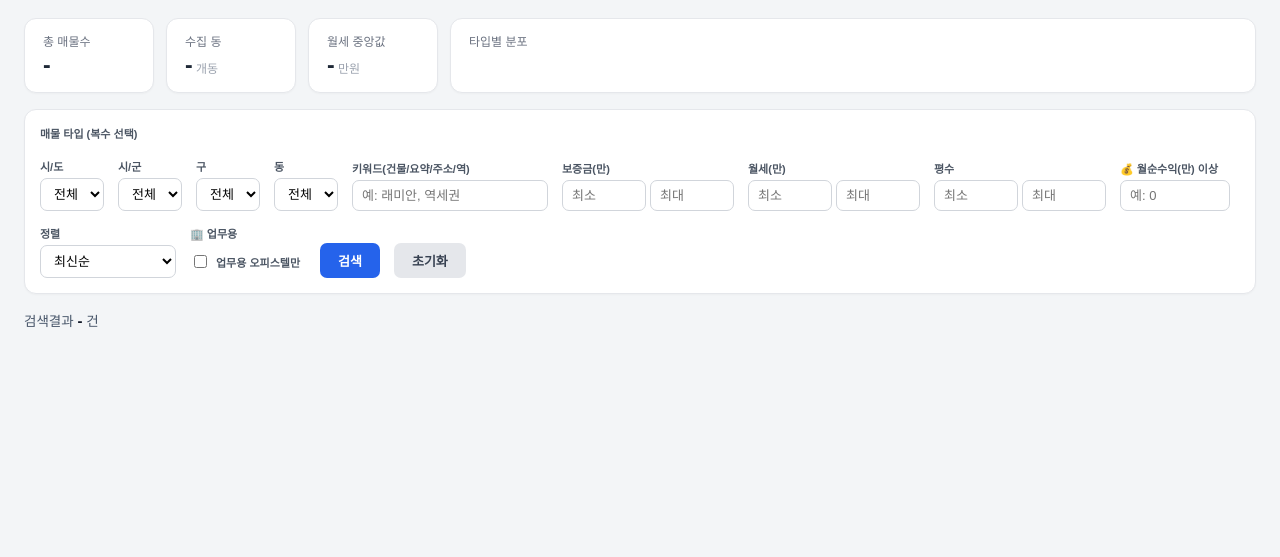
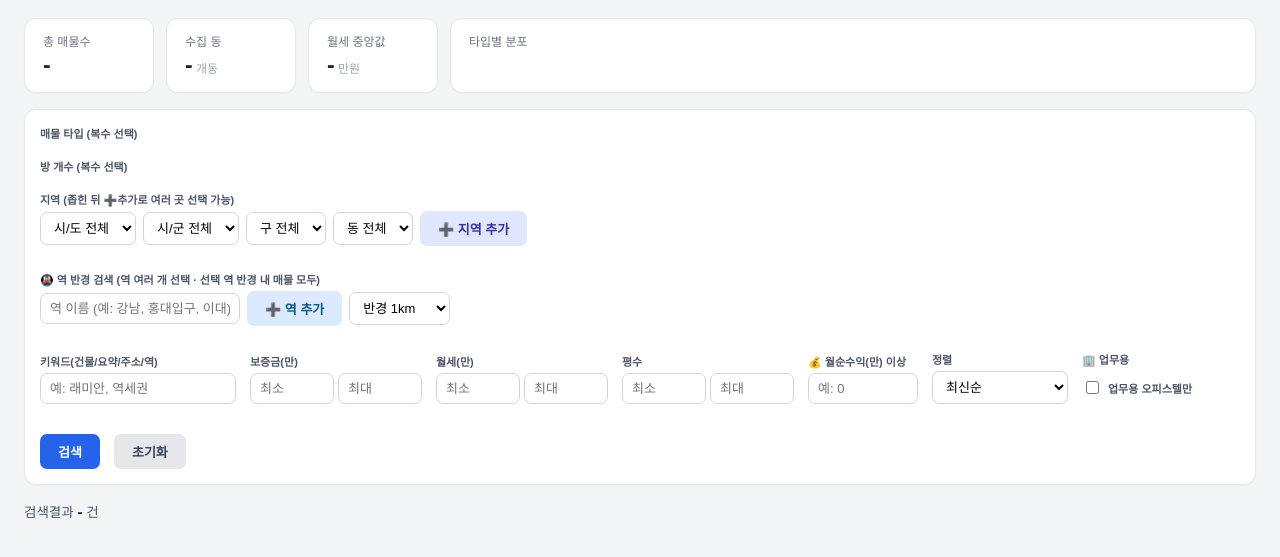
Before and after one commit to gunho30811/STA, a Flask app: template templates/gangnam.html in a window 1280 px wide. Shown: the part 132-689 px from the top of the page. Run offline with Flask 3, Linux system fonts and the light colour scheme; the template is opened without the code that fills it, so the values that code supplies are empty; the visitor is signed in with stand-in values (Sample User, id 1); some libraries are stand-ins or nearby versions.

Commit message:
feat(naver): 방 개수·역 반경·지역 다중선택 필터
- 방 개수(1/2/3/4룸+) 칩 다중선택 (rooms 컬럼)
- 역 반경 검색: 역 다중선택(589역 자동완성) + 반경(500m~3km) 선택 역들 반경 내 매물 union
  (매물 lat/lng ↔ 역 좌표 하버사인, subway.py 재사용). export에 lat/lng 재포함(66→72.8MB)
- 지역 다중선택: 셀렉트로 좁힌 뒤 ➕추가로 칩 누적, 여러 시도/구/동 union (칩 없이 단일선택도 유지)

Co-Authored-By: Claude Opus 4.8 (1M context) <noreply@anthropic.com>
Claude-Session: https://claude.ai/code/session_019UkMDMcA7shzgEZ1umNmL7

```diff
--- a/pipeline/naver/export_jsonl.py
+++ b/pipeline/naver/export_jsonl.py
@@ -14,12 +14,13 @@ import db
 OUT = os.path.join(BASE, "lab", "naver_listings.jsonl")
 
 # 뷰어가 실제 쓰는 컬럼만. 수도권 전 유형 115k라 파일이 커져(전컬럼 100MB+, GitHub 100MB 한도 초과),
-# 무거운·미사용 컬럼을 뺀다: url(article_no로 재구성), tags/lat/lng/road_address/agent_office/
+# 무거운·미사용 컬럼을 뺀다: url(article_no로 재구성), tags/road_address/agent_office/
 # floor_total/bathrooms/subway_walk/building_type(코드와 중복). → ~70MB 수준.
+# lat/lng는 '역 반경 검색'(선택 역 반경 내 매물, 하버사인)에 필요해 다시 포함(줄당 ~40B, +~5MB).
 COLS = (
     "article_no,building_name,building_type_code,"
     "sido,sigungu,dong,deposit,rent_monthly,maintenance_monthly,"
-    "area_exclusive_m2,floor_current,direction,rooms,"
+    "area_exclusive_m2,floor_current,direction,rooms,lat,lng,"
     "subway_station,subway_distance_m,jibun_address,summary,confirmed_at,agent_phone"
 )
 
--- a/templates/gangnam.html
+++ b/templates/gangnam.html
@@ -18,6 +18,10 @@
   .card .val small{font-size:12px;color:#9ca3af;font-weight:500}
   .typechips{display:flex;gap:6px;flex-wrap:wrap;margin-top:8px}
   .chip{font-size:11.5px;padding:3px 9px;border-radius:999px;background:#eef2ff;color:#3730a3;font-weight:700}
+  .selchips{display:flex;gap:6px;flex-wrap:wrap;margin-top:8px}
+  .selchip{display:inline-flex;align-items:center;gap:7px;font-size:12px;padding:4px 6px 4px 11px;border-radius:999px;background:#eef2ff;color:#3730a3;font-weight:700}
+  .selchip .rm{cursor:pointer;color:#818cf8;font-weight:800;font-size:14px;line-height:1;padding:0 3px}
+  .selchip.stn{background:#e0f2fe;color:#075985}.selchip.stn .rm{color:#38bdf8}
   .panel{background:#fff;border:1px solid #e5e7eb;border-radius:12px;padding:15px;margin-bottom:16px;box-shadow:0 1px 2px rgba(0,0,0,.03)}
   .filters{display:flex;gap:14px;flex-wrap:wrap;align-items:flex-end}
   .fg{display:flex;flex-direction:column;gap:4px}
@@ -96,11 +100,37 @@
       <label>매물 타입 (복수 선택)</label>
       <div class="typebtns" id="f-types"></div>
     </div>
+    <div class="fg" style="margin-bottom:13px">
+      <label>방 개수 (복수 선택)</label>
+      <div class="typebtns" id="f-rooms"></div>
+    </div>
+    <div class="fg" style="margin-bottom:13px">
+      <label>지역 (좁힌 뒤 ➕추가로 여러 곳 선택 가능)</label>
+      <div style="display:flex;gap:7px;flex-wrap:wrap;align-items:center">
+        <select id="f-sido" onchange="cascadeSido()"><option value="">시/도 전체</option></select>
+        <select id="f-sigun" onchange="cascadeSigun()"><option value="">시/군 전체</option></select>
+        <select id="f-gu" onchange="cascadeGu()"><option value="">구 전체</option></select>
+        <select id="f-dong"><option value="">동 전체</option></select>
+        <button type="button" class="btn" style="background:#e0e7ff;color:#3730a3" onclick="addRegion()">➕ 지역 추가</button>
+      </div>
+      <div id="region-chips" class="selchips"></div>
+    </div>
+    <div class="fg" style="margin-bottom:13px">
+      <label>🚇 역 반경 검색 (역 여러 개 선택 · 선택 역 반경 내 매물 모두)</label>
+      <div style="display:flex;gap:7px;flex-wrap:wrap;align-items:center">
+        <input id="f-station" list="station-list" placeholder="역 이름 (예: 강남, 홍대입구, 이대)" style="min-width:200px;padding:7px 9px;border:1px solid #d1d5db;border-radius:7px;font-size:13px">
+        <datalist id="station-list"></datalist>
+        <button type="button" class="btn" style="background:#dbeafe;color:#075985" onclick="addStation()">➕ 역 추가</button>
+        <select id="f-radius" style="padding:7px 9px;border:1px solid #d1d5db;border-radius:7px;font-size:13px">
+          <option value="500">반경 500m</option>
+          <option value="1000" selected>반경 1km</option>
+          <option value="2000">반경 2km</option>
+          <option value="3000">반경 3km</option>
+        </select>
+      </div>
+      <div id="station-chips" class="selchips"></div>
+    </div>
     <div class="filters">
-      <div class="fg"><label>시/도</label><select id="f-sido" onchange="cascadeSido()"><option value="">전체</option></select></div>
-      <div class="fg"><label>시/군</label><select id="f-sigun" onchange="cascadeSigun()"><option value="">전체</option></select></div>
-      <div class="fg"><label>구</label><select id="f-gu" onchange="cascadeGu()"><option value="">전체</option></select></div>
-      <div class="fg"><label>동</label><select id="f-dong"><option value="">전체</option></select></div>
       <div class="fg"><label>키워드(건물/요약/주소/역)</label><input id="f-kw" placeholder="예: 래미안, 역세권"></div>
       <div class="fg"><label>보증금(만)</label><div style="display:flex;gap:4px"><input type="number" id="f-depmin" placeholder="최소"><input type="number" id="f-depmax" placeholder="최대"></div></div>
       <div class="fg"><label>월세(만)</label><div style="display:flex;gap:4px"><input type="number" id="f-rentmin" placeholder="최소"><input type="number" id="f-rentmax" placeholder="최대"></div></div>
@@ -136,6 +166,10 @@
 <script>
 const TYPES = {APT:"아파트",OPST:"오피스텔",VL:"빌라",OR:"원룸",DDDGG:"단독/다가구",SG:"상가"};
 let selTypes = new Set();
+let selRooms = new Set();      // "1","2","3","4+"
+let selRegions = [];           // [{enc:"sido|sigun|gu|dong", label}]
+let selStations = [];          // ["강남역", ...]
+let STATIONS = new Set();      // 자동완성용 전체 역명
 let curItems = [];
 
 // 상세 모달 필드 그룹 (있는 값만 표시)
@@ -178,6 +212,16 @@ async function init(){
   const ss=document.getElementById('f-sido');
   sidos.forEach(s=>{const o=document.createElement('option');o.value=s;o.textContent=s;ss.appendChild(o);});
   cascadeSido();   // 시군구·동 목록 초기화
+  // 방 개수 칩(타입칩과 동일 패턴)
+  const rb=document.getElementById('f-rooms');
+  [["1","1룸"],["2","2룸"],["3","3룸"],["4+","4룸+"]].forEach(([code,label])=>{
+    const b=document.createElement('button');b.textContent=label;
+    b.onclick=()=>{b.classList.toggle('on'); selRooms.has(code)?selRooms.delete(code):selRooms.add(code);};
+    rb.appendChild(b);
+  });
+  // 역 반경 검색 자동완성 목록(수도권 589역)
+  STATIONS=new Set(f.stations||[]);
+  document.getElementById('station-list').innerHTML=[...STATIONS].map(s=>`<option value="${s}">`).join('');
   if(f.office!=null)document.getElementById('office-n').textContent='('+f.office.toLocaleString()+'건)';
 
   const s = await (await fetch('api/stats')).json();
@@ -206,13 +250,46 @@ function cascadeGu(){
   const sido=v('f-sido'), si=v('f-sigun'), gu=v('f-gu');
   _fill('f-dong',REGIONS.filter(r=>(!sido||r[0]===sido)&&(!si||r[1]===si)&&(!gu||r[2]===gu)).map(r=>r[3]));
 }
+// 지역 다중선택: 현재 셀렉트 선택(어느 depth든)을 칩으로 누적. 여러 시도/구/동 union.
+function addRegion(){
+  const parts=[v('f-sido'),v('f-sigun'),v('f-gu'),v('f-dong')];
+  if(!parts.some(Boolean))return;
+  const enc=parts.join('|'), label=parts.filter(Boolean).join(' ');
+  if(selRegions.some(r=>r.enc===enc))return;
+  selRegions.push({enc,label});renderRegionChips();
+}
+function renderRegionChips(){
+  document.getElementById('region-chips').innerHTML=selRegions.map((r,i)=>
+    `<span class="selchip">📍 ${r.label}<span class="rm" onclick="rmRegion(${i})">×</span></span>`).join('');
+}
+function rmRegion(i){selRegions.splice(i,1);renderRegionChips();}
+// 역 반경 검색: 역명 칩 누적(부분입력이면 목록에서 첫 매칭으로 보정).
+function addStation(){
+  let s=v('f-station'); if(!s)return;
+  if(!STATIONS.has(s)){
+    const hit=[...STATIONS].find(n=>n===s+'역'||n.includes(s));
+    if(!hit){alert('역 목록에 없습니다: '+s);return;}
+    s=hit;
+  }
+  if(!selStations.includes(s)){selStations.push(s);renderStationChips();}
+  document.getElementById('f-station').value='';
+}
+function renderStationChips(){
+  document.getElementById('station-chips').innerHTML=selStations.map((s,i)=>
+    `<span class="selchip stn">🚇 ${s}<span class="rm" onclick="rmStation(${i})">×</span></span>`).join('');
+}
+function rmStation(i){selStations.splice(i,1);renderStationChips();}
 async function search(page){
+  if(v('f-station'))addStation();          // 입력창에 남은 역명 자동 추가
   const p=new URLSearchParams();
   if(selTypes.size)p.set('types',[...selTypes].join(','));
-  if(v('f-sido'))p.set('sido',v('f-sido'));
-  if(v('f-sigun'))p.set('sigun',v('f-sigun'));
-  if(v('f-gu'))p.set('gu',v('f-gu'));
-  if(v('f-dong'))p.set('dongs',v('f-dong'));
+  selRooms.forEach(r=>p.append('rooms',r));
+  // 지역: 추가한 칩 + 현재 셀렉트 선택값(칩 없이도 단일선택 그대로 동작)
+  const casc=[v('f-sido'),v('f-sigun'),v('f-gu'),v('f-dong')].join('|');
+  if(casc!=='|||' && !selRegions.some(r=>r.enc===casc))p.append('region',casc);
+  selRegions.forEach(r=>p.append('region',r.enc));
+  // 역 반경: 선택 역들 + 반경(m)
+  if(selStations.length){selStations.forEach(s=>p.append('station',s));p.set('radius',v('f-radius'));}
   if(v('f-kw'))p.set('keyword',v('f-kw'));
   if(v('f-depmin'))p.set('deposit_min',v('f-depmin'));
   if(v('f-depmax'))p.set('deposit_max',v('f-depmax'));
@@ -315,12 +392,16 @@ function closeM(){document.getElementById('overlay').classList.remove('on');}
 document.addEventListener('keydown',e=>{if(e.key==='Escape')closeM();});
 function resetF(){
   selTypes.clear();document.querySelectorAll('#f-types button').forEach(b=>b.classList.remove('on'));
+  selRooms.clear();document.querySelectorAll('#f-rooms button').forEach(b=>b.classList.remove('on'));
+  selRegions=[];renderRegionChips();selStations=[];renderStationChips();
   document.querySelectorAll('.panel input').forEach(i=>i.value='');
   document.getElementById('f-sido').value='';cascadeSido();   // 시군구·동 원복
+  document.getElementById('f-radius').value='1000';
   document.getElementById('f-sort').value='recent';
   search(1);
 }
 document.getElementById('f-kw').addEventListener('keydown',e=>{if(e.key==='Enter')search(1);});
+document.getElementById('f-station').addEventListener('keydown',e=>{if(e.key==='Enter'){e.preventDefault();addStation();}});
 init();
 </script>
 </body>
```
Also changed, not shown: diary/2026-07-06.md (added, +20 -0 lines), web/gangnam_app.py (+53 -0 lines).
